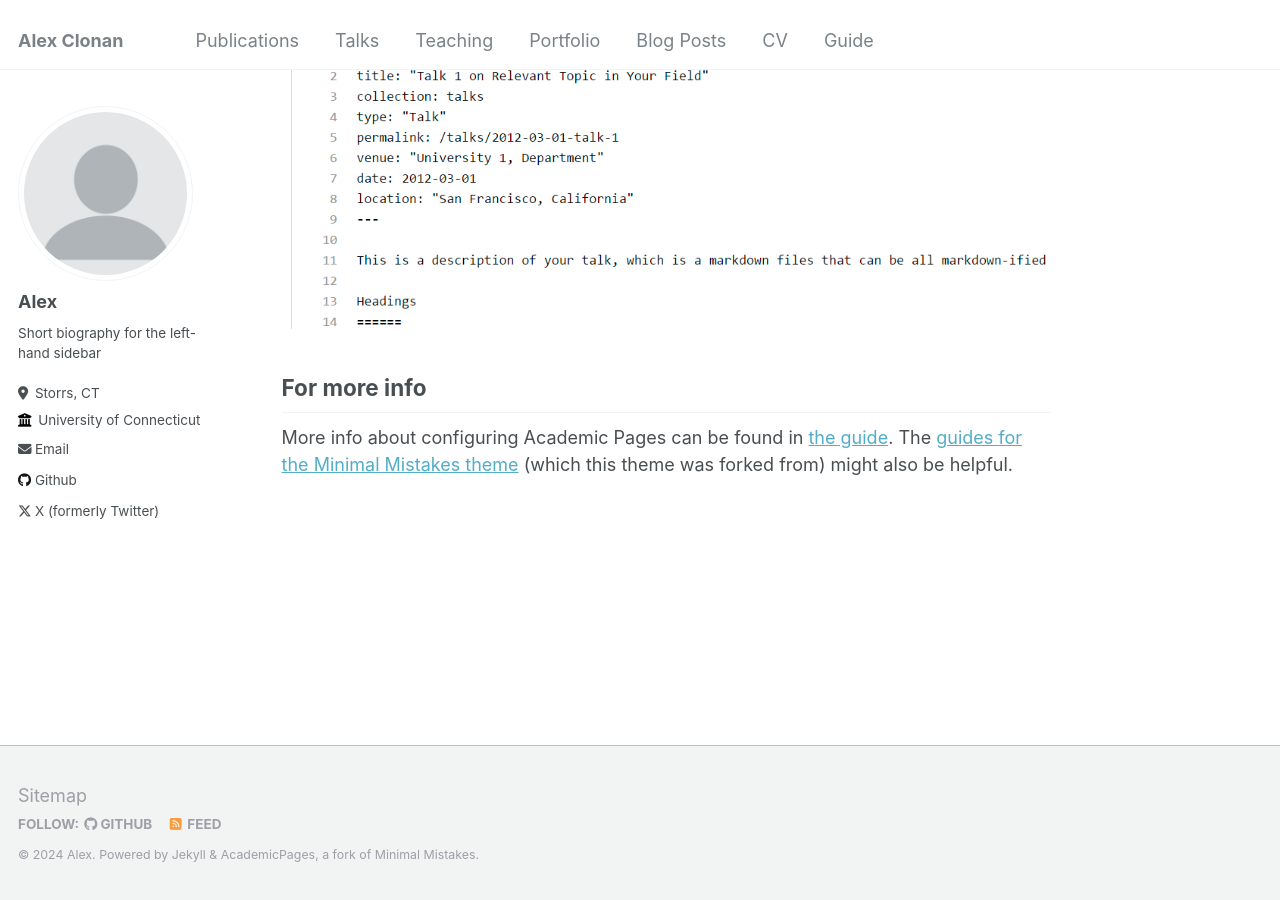
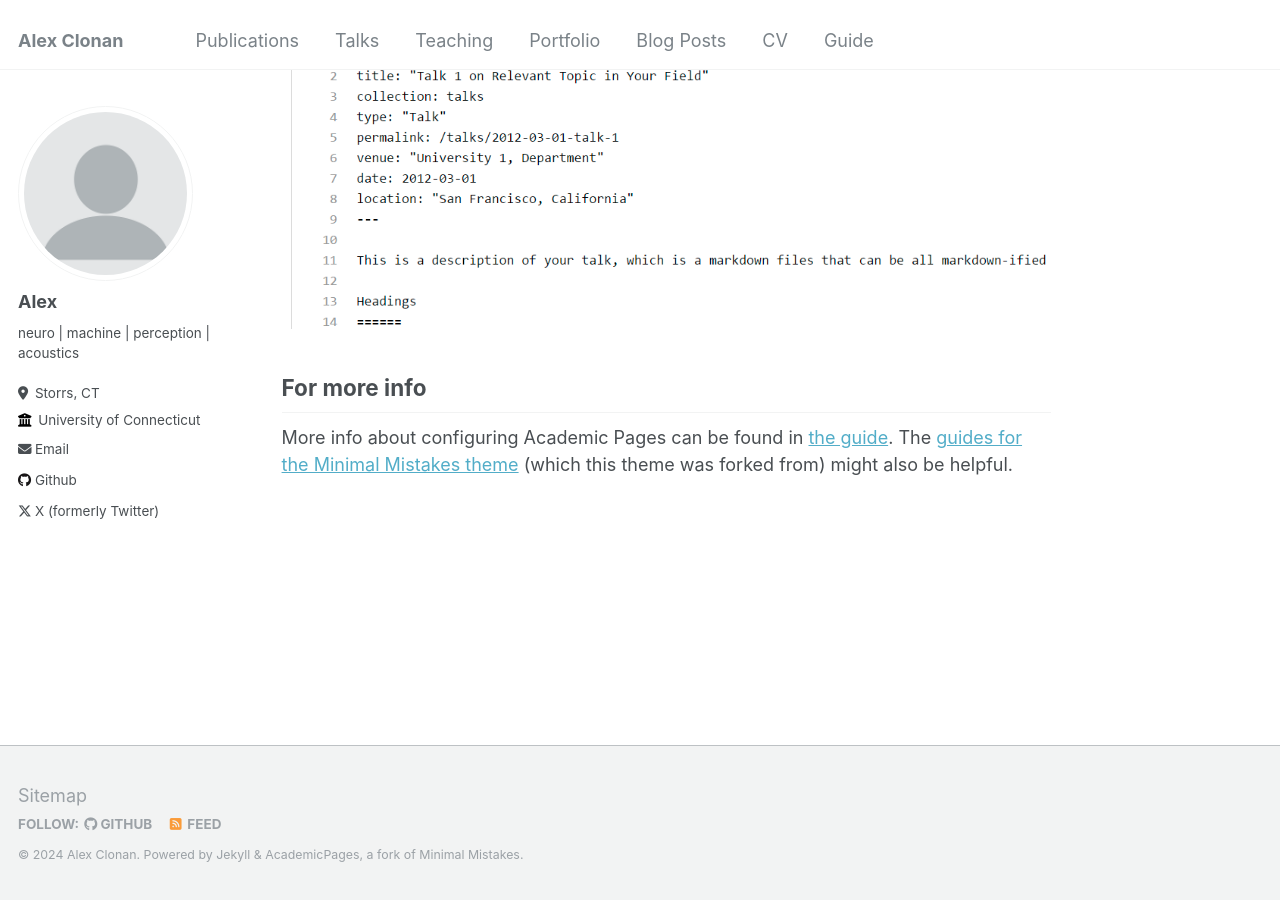
Before and after one commit to aclonan/aclonan.github.io, a Jekyll site: the page built from _pages/about.md, in a window 1280 px wide and 900 px high, scrolled down 2660 px. Built offline with Jekyll 4.4.1, drawn with Linux system fonts in a browser that asks for light colours.

Commit message:
Update _config.yml

```diff
--- a/_config.yml
+++ b/_config.yml
@@ -10,9 +10,9 @@
 locale                   : "en-US"
 title                    : "Alex Clonan"
 title_separator          : "-"
-name                     : &name "Alex"
-description              : &description "Alex|Brains|Ears|Models"
-url                      : https://academicpages.github.io # the base hostname & protocol for your site e.g. "https://alonan.github.io"
+name                     : &name "Alex Clonan"
+description              : &description
+url                      : https://aclonan.github.io # the base hostname & protocol for your site e.g. "https://alonan.github.io"
 baseurl                  : "" # the subpath of your site, e.g. "/blog"
 repository               : "aclonan/aclonan.github.io"
 
@@ -24,7 +24,7 @@
   avatar           : "profile.png"
   name             : "Alex"
   pronouns         : # example: "he/him"
-  bio              : "Short biography for the left-hand sidebar"
+  bio              : "neuro | machine | perception | acoustics"
   location         : "Storrs, CT"
   employer         : "University of Connecticut"
   uri              : # URL
```
